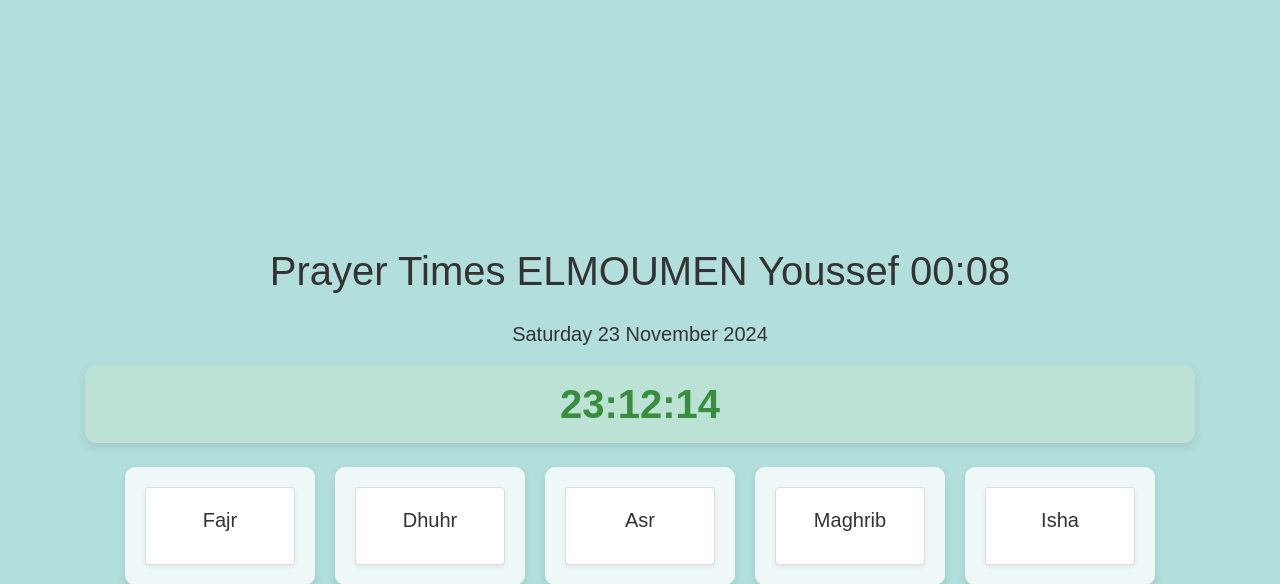
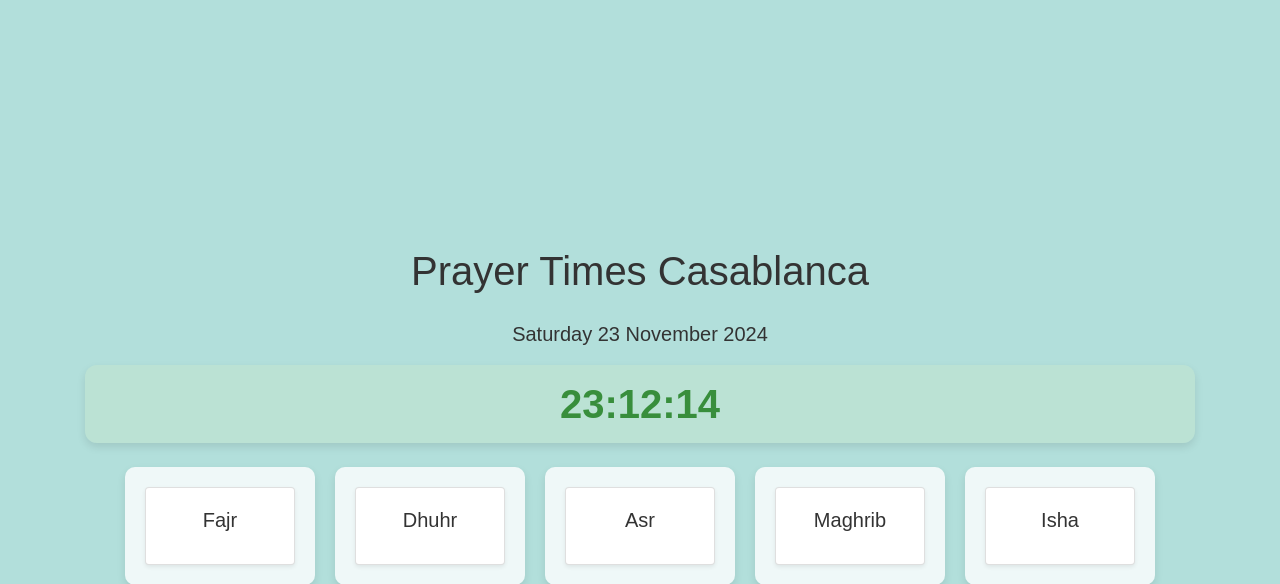
Before and after one commit to yassir-vr/prayer-times-app, a PHP site: page / in a window 1280 px wide. Shown: the top 584 px of the page. Run offline with PHP 8.4, Linux system fonts and the light colour scheme; data that the repository does not hold is empty.

Commit message:
Update index.php by yassir

```diff
--- a/index.php
+++ b/index.php
@@ -15,7 +15,7 @@
 <body>
 
 <div class="container text-center mt-5">
-    <h1 class="mb-4">Prayer Times ELMOUMEN Youssef 00:08</h1>
+    <h1 class="mb-4">Prayer Times Casablanca</h1>
     <p id="date" class="lead"></p>
 
     <div class="clock display-4 mb-3" id="clock">00:00:00</div>
```
